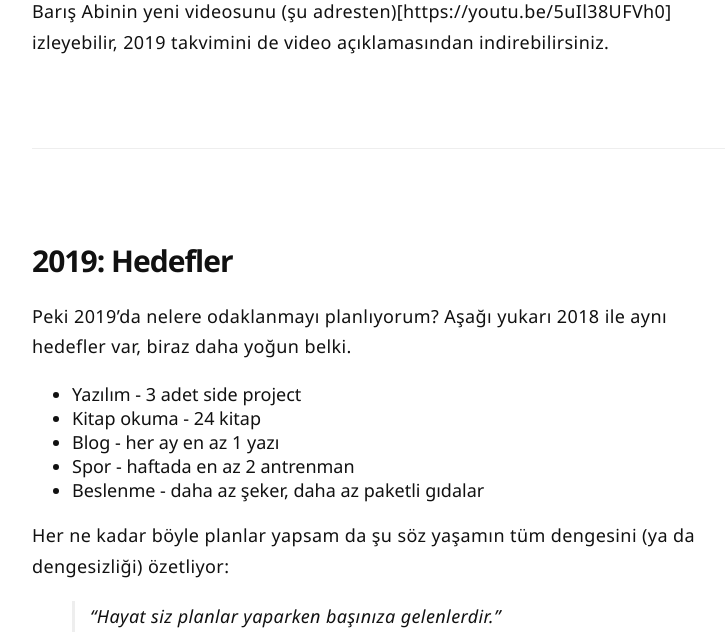
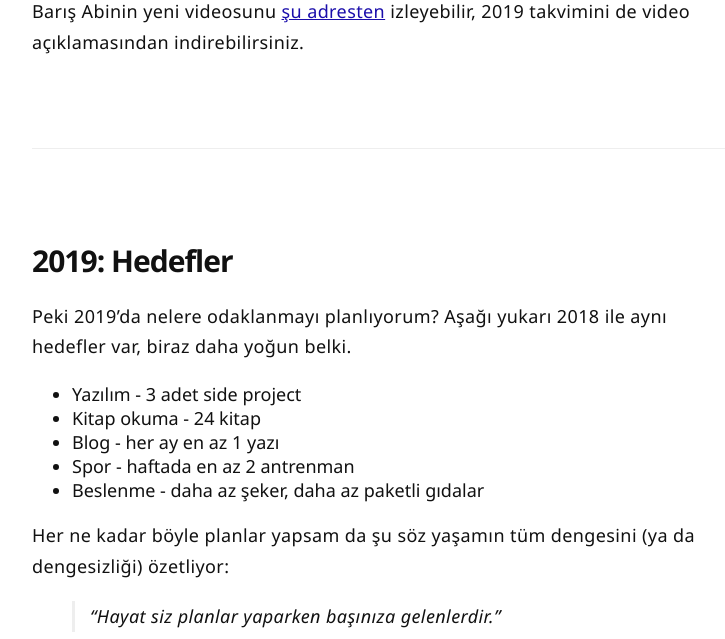
Before and after one commit to burakekici/burakekici.github.io, a Jekyll site: the page built from _posts/2018-12-20-2019.markdown, in a window 1280 px wide and 900 px high, scrolled down 4059 px, cut to the strip 261-900 px from the top of the window. Shown: the whole strip, without its empty margins (258-983 px from the left). Built offline with Jekyll 4.4.1, drawn with Linux system fonts in a browser that asks for light colours; comment, search, counter and statistics services are not loaded.

Commit message:
Minor fix.

```diff
--- a/_posts/2018-12-20-2019.markdown
+++ b/_posts/2018-12-20-2019.markdown
@@ -78,10 +78,10 @@
 
 Son yıllık yazımda Barış Özcan'ın Zinciri Kırma önerisinden bahsetmiştim. Epey faydasını gördüm diyebilirim. Hemen aşağıda 2018'deki durumu görebilirsiniz.
 <p align="center">
-  <img src="../assets/images/2018/2019/books-2018.jpg" alt="2018 Kitaplar" width="600"/>
+  <img src="../assets/images/2018/2019/books-2018.JPG" alt="2018 Kitaplar" width="600"/>
 </p>
 
-Barış Abinin yeni videosunu (şu adresten)[https://youtu.be/5uIl38UFVh0] izleyebilir, 2019 takvimini de video açıklamasından indirebilirsiniz.
+Barış Abinin yeni videosunu [şu adresten](https://youtu.be/5uIl38UFVh0) izleyebilir, 2019 takvimini de video açıklamasından indirebilirsiniz.
 
 <br>
 
```
